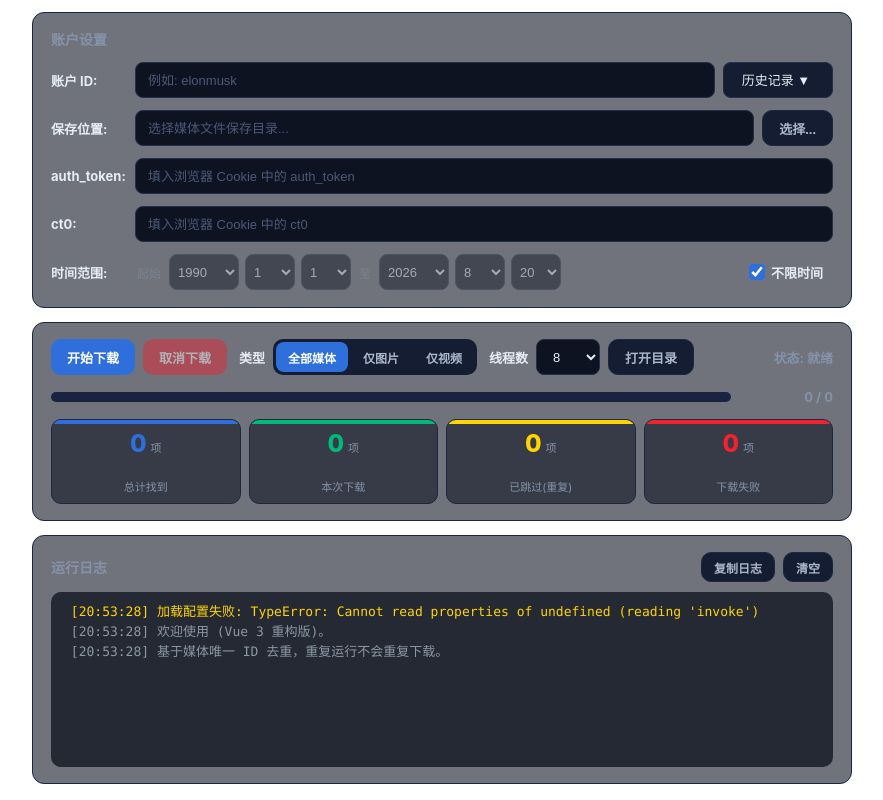
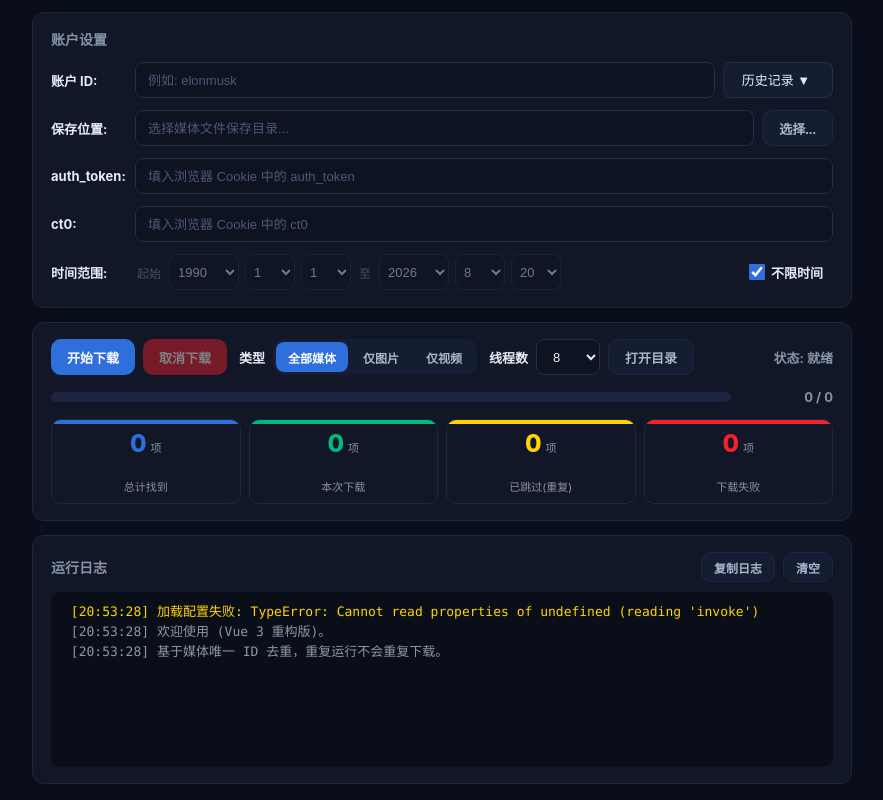
Before and after one commit to Carolove7/x-media-downloader, a Vue app: page / in a window 1280 px wide. Shown: the whole page, without its empty margins (198-1081 px from the left). Built offline with nearby package versions, Linux system fonts and the light colour scheme.

Commit message:
fix: disable window transparent flag and vibrancy to fix invisible window on Windows

```diff
--- a/package.json
+++ b/package.json
@@ -1,6 +1,6 @@
 {
   "name": "x-media-downloader",
-  "version": "1.0.15",
+  "version": "1.0.16",
   "private": true,
   "type": "module",
   "scripts": {
--- a/src-tauri/tauri.conf.json
+++ b/src-tauri/tauri.conf.json
@@ -1,6 +1,6 @@
 {
   "productName": "X Media Downloader",
-  "version": "1.0.15",
+  "version": "1.0.16",
   "identifier": "com.twitter.downloader",
   "build": {
     "beforeDevCommand": "npm run dev", "beforeBuildCommand": "npm run build", "frontendDist": "../dist", "devUrl": "http://localhost:1420"
@@ -15,7 +15,7 @@
         "minWidth": 760,
         "minHeight": 700,
         "resizable": true,
-        "transparent": true,
+        "transparent": false,
         "decorations": true
       }
     ],
--- a/src/styles.css
+++ b/src/styles.css
@@ -1,6 +1,6 @@
 :root {
-  --bg: rgba(10, 14, 26, 0.6);
-  --card-bg: rgba(17, 23, 38, 0.6);
+  --bg: #0a0e1a;
+  --card-bg: #111726;
   --input-bg: #0d1320;
   --text: #e6ecf5;
   --secondary: #8593a8;
@@ -25,7 +25,7 @@
 
 body {
   font-family: "Microsoft YaHei", -apple-system, BlinkMacSystemFont, "Segoe UI", Roboto, sans-serif;
-  background-color: transparent;
+  background-color: var(--bg);
   color: var(--text);
   padding: 12px 20px 16px;
   display: flex;
```
Also changed, not shown: 2 other files (tests, documents, lock files or other folders).
